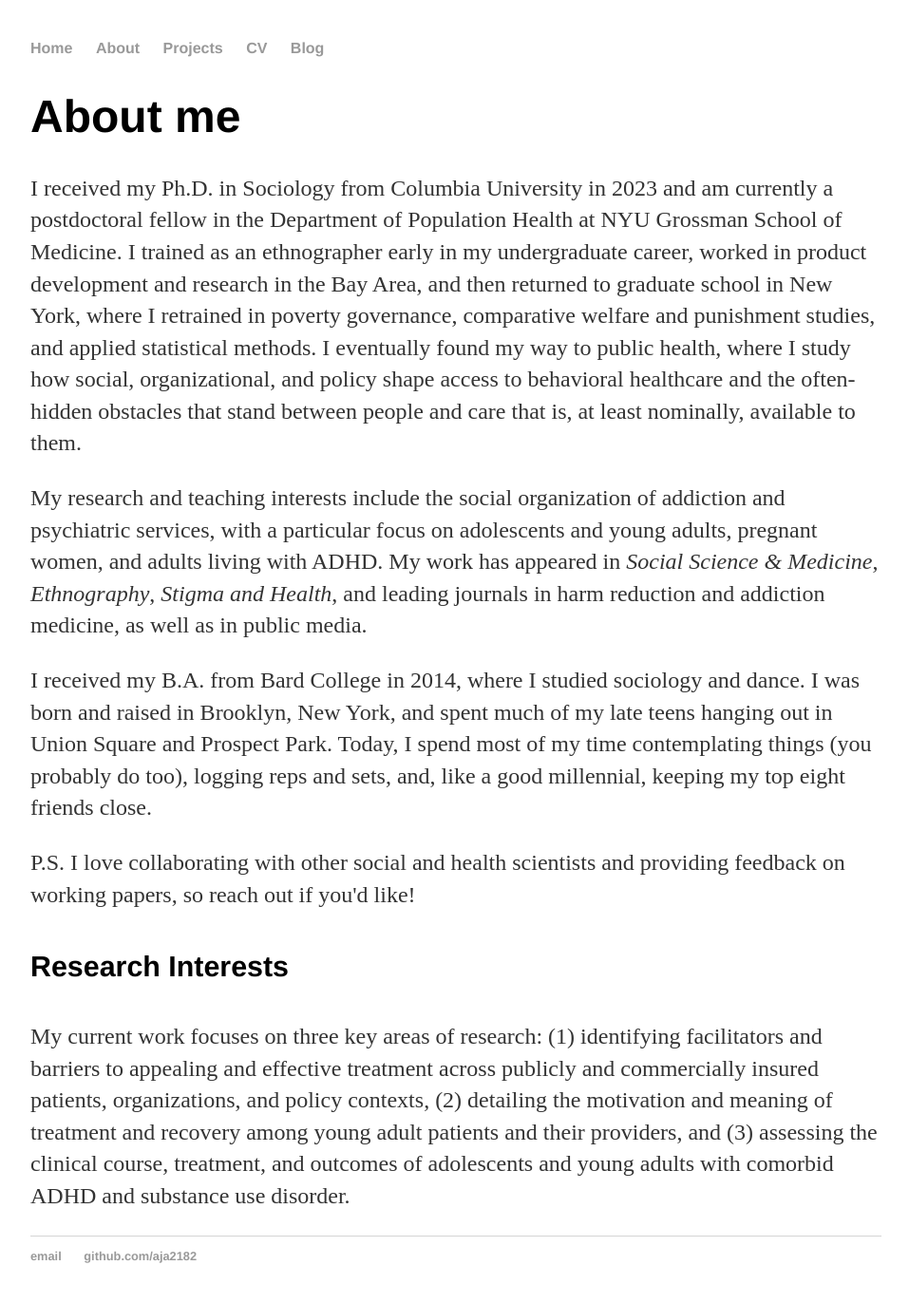
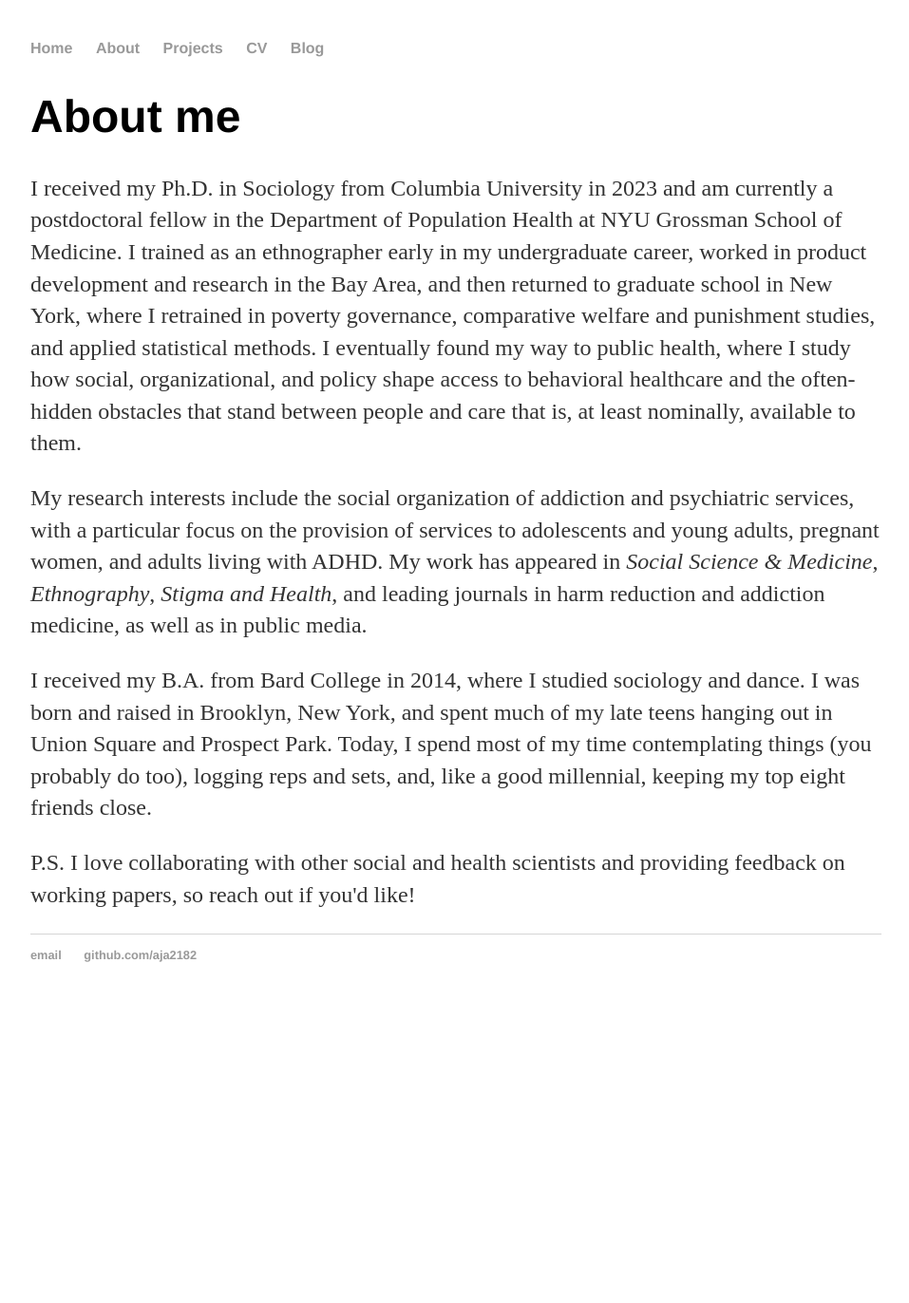
Before and after one commit to aja2182/aja2182.github.io, a Jekyll site: the page built from about/index.html, in a window 1280 px wide. Shown: the whole page at 95% size, without its empty margins (160-1117 px from the left). Built offline with Jekyll 4.4.1, drawn with Linux system fonts in a browser that asks for light colours; after the commit the page ends 1055 px from its top, so only the background shows below that.

Commit message:
Update index.html

```diff
--- a/about/index.html
+++ b/about/index.html
@@ -7,15 +7,11 @@ title: About me
 
 <p>I received my Ph.D. in Sociology from Columbia University in 2023 and am currently a postdoctoral fellow in the Department of Population Health at NYU Grossman School of Medicine. I trained as an ethnographer early in my undergraduate career, worked in product development and research in the Bay Area, and then returned to graduate school in New York, where I retrained in poverty governance, comparative welfare and punishment studies, and applied statistical methods. I eventually found my way to public health, where I study how social, organizational, and policy shape access to behavioral healthcare and the often-hidden obstacles that stand between people and care that is, at least nominally, available to them.</p>
 
-<p>My research and teaching interests include the social organization of addiction and psychiatric services, with a particular focus on adolescents and young adults, pregnant women, and adults living with ADHD. My work has appeared in <i>Social Science &amp; Medicine</i>, <i>Ethnography</i>, <i>Stigma and Health</i>, and leading journals in harm reduction and addiction medicine, as well as in public media.</p>
+<p>My research interests include the social organization of addiction and psychiatric services, with a particular focus on the provision of services to adolescents and young adults, pregnant women, and adults living with ADHD. My work has appeared in <i>Social Science &amp; Medicine</i>, <i>Ethnography</i>, <i>Stigma and Health</i>, and leading journals in harm reduction and addiction medicine, as well as in public media.</p>
 
 <p>I received my B.A. from Bard College in 2014, where I studied sociology and dance. I was born and raised in Brooklyn, New York, and spent much of my late teens hanging out in Union Square and Prospect Park. Today, I spend most of my time contemplating things (you probably do too), logging reps and sets, and, like a good millennial, keeping my top eight friends close.
 
 <p>P.S. I love collaborating with other social and health scientists and providing feedback on working papers, so reach out if you'd like! </p>
-
-<h4>Research Interests</h4>
-
-<p>My current work focuses on three key areas of research: (1) identifying facilitators and barriers to appealing and effective treatment across publicly and commercially insured patients, organizations, and policy contexts, (2) detailing the motivation and meaning of treatment and recovery among young adult patients and their providers, and (3) assessing the clinical course, treatment, and outcomes of adolescents and young adults with comorbid ADHD and substance use disorder.</p>
 
 <script type="application/ld+json">
 {
```
